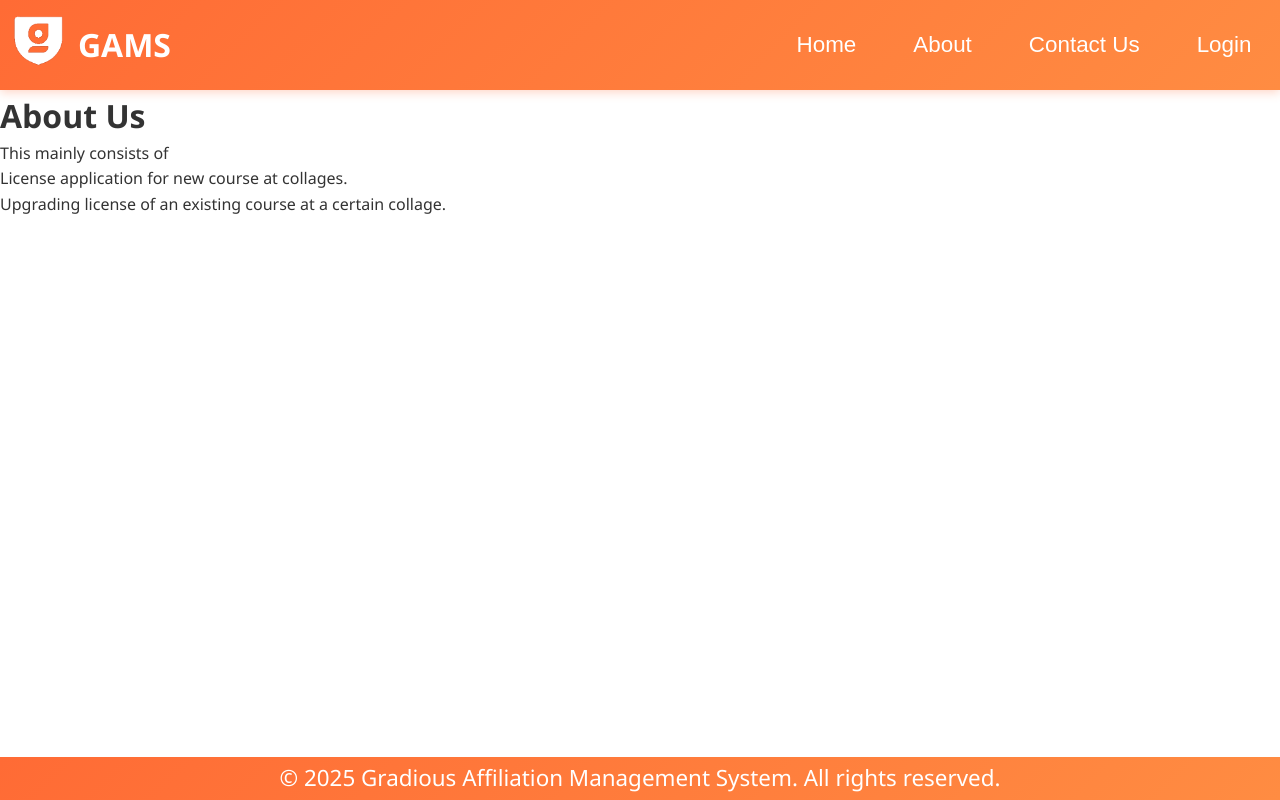
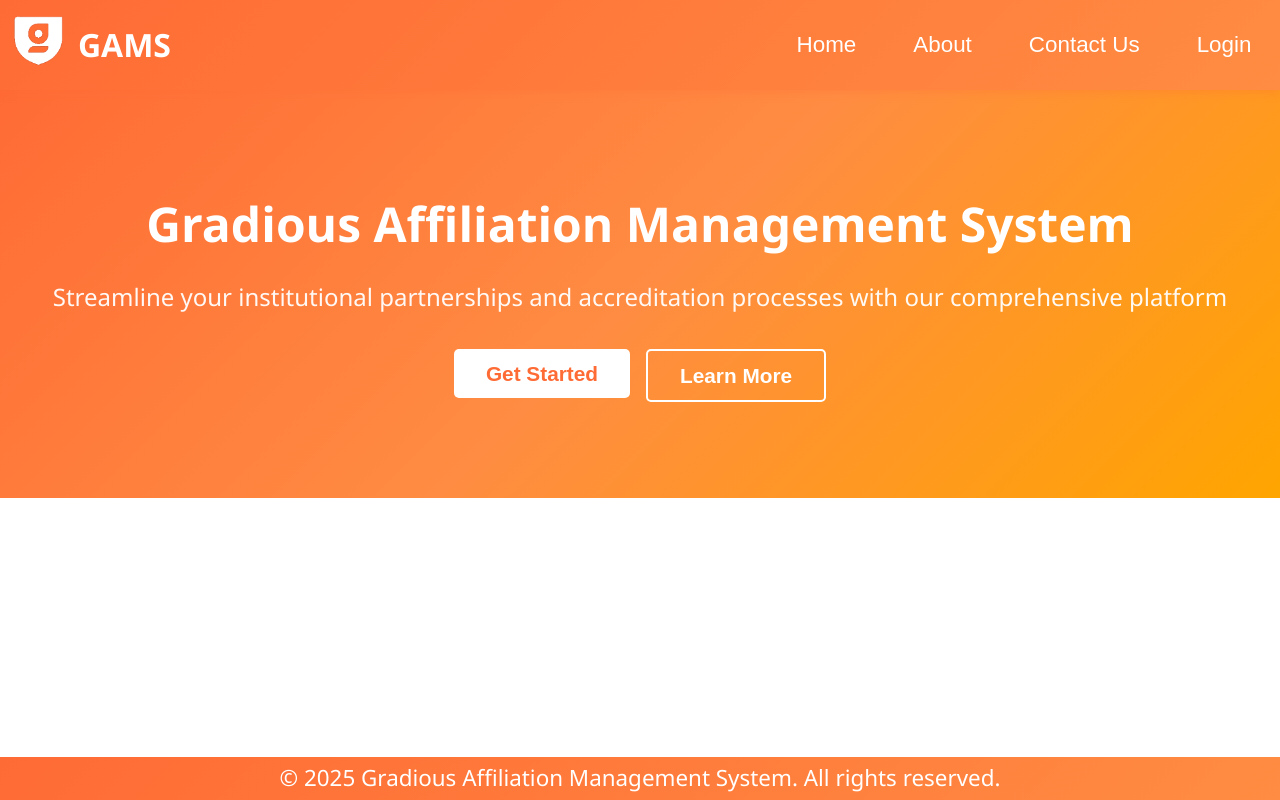
Before and after one commit to Bhuvansairam05/University-Affiliation-Management-System, a React (Vite) app in the folder Frontend/: page /about in a window 1280 px wide. Built offline with nearby package versions, Linux system fonts and the light colour scheme.

Commit message:
Refactor About component; remove outdated content and enhance structure with a hero section for improved clarity and engagement

```diff
--- a/Frontend/src/components/About.jsx
+++ b/Frontend/src/components/About.jsx
@@ -17,15 +17,18 @@ function About() {
                 </div>
             </header>
             <main>
-                <h1>About Us</h1>
-                <div className="top">
-                    This mainly consists of
-                    <ul>
-                        <li>License application for new course at collages.</li>
-                        <li>Upgrading license of an existing course at a certain collage.</li>
-                    </ul>
+                <div id='about'>
+                    <section className="hero">
+            <div className="container">
+              <h1>Gradious Affiliation Management System</h1>
+              <p>Streamline your institutional partnerships and accreditation processes with our comprehensive platform</p>
+              <div className="cta-buttons">
+                <Link to='/login'><button className="btn btn-primary">Get Started</button></Link>
+                <Link to='/about'><button className="btn btn-secondary">Learn More</button></Link>
+              </div>
+            </div>
+          </section>
                 </div>
-
             </main>
             <Footer/>
         </>
```
